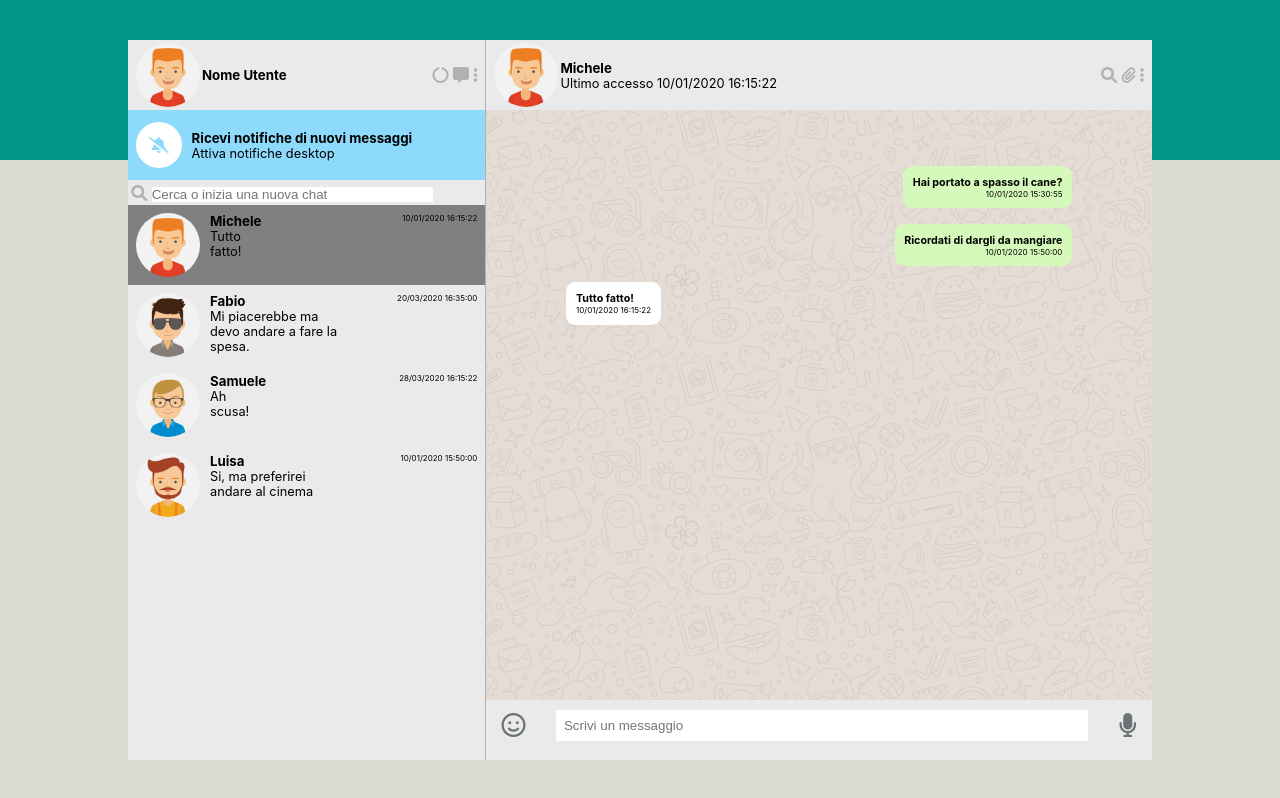
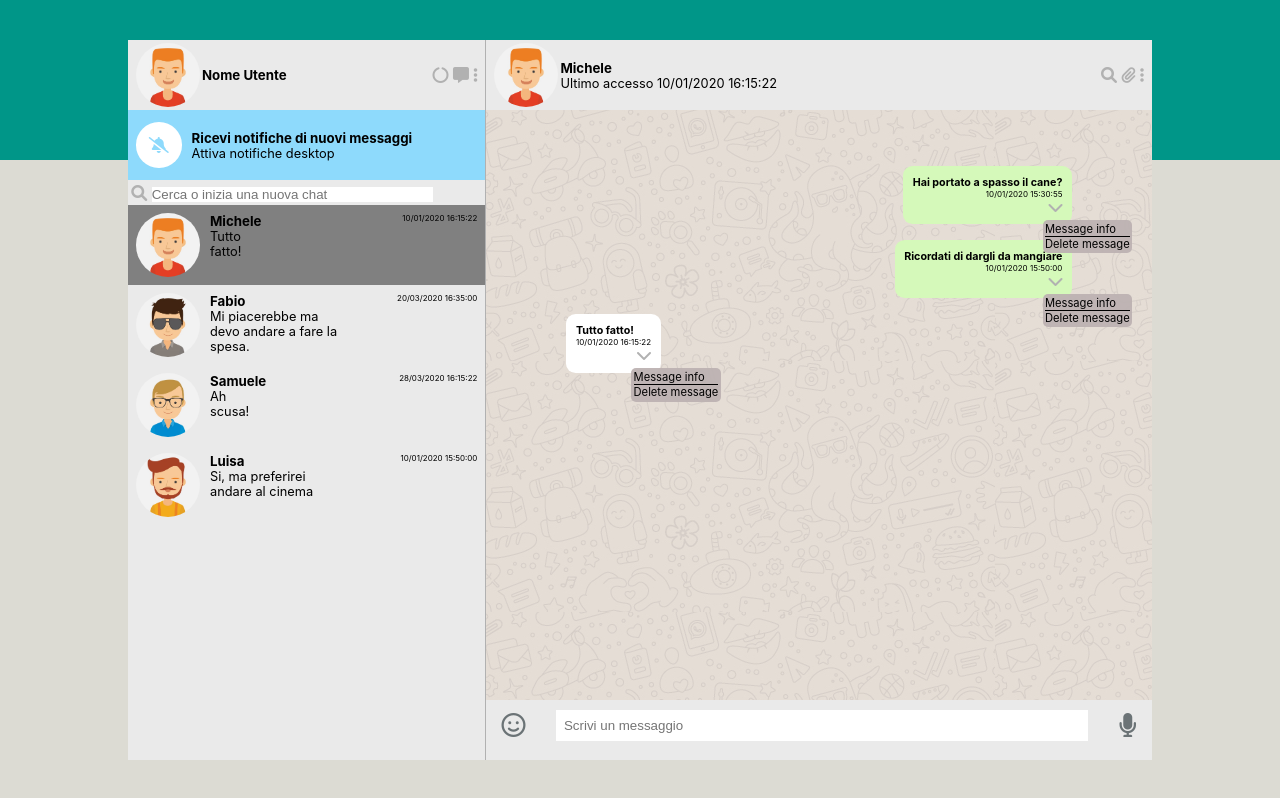
Before and after one commit to ChriEffe/vue-boolzapp, a plain HTML site: page index.html in a window 1280 px wide. Drawn offline with nearby package versions, Linux system fonts and the light colour scheme.

Commit message:
menu tendina parte html

```diff
--- a/css/style.css
+++ b/css/style.css
@@ -17,6 +17,15 @@ html  {
 .fs_08  {
     font-size: 0.8em;
 }
+
+.p-relative  {
+    position: relative;
+}
+
+.border-b  {
+    border-bottom: 1px solid black;
+}
+
 /* general */
 main  {
     height: 100vh;
@@ -195,3 +204,20 @@ li p  {
 .sent h6  {
     align-self: start;
 }
+
+.message-info  {
+    display: flex;
+    flex-direction: column;
+    position: absolute;
+    bottom: -50%;
+    right: -60px;
+    font-size: 0.7em;
+    z-index: 20;
+    background-color: rgba(189, 178, 178, 0.945);
+    border-radius: 5px;
+    padding: 0.2em;
+}
+
+.fa-chevron-down  {
+    align-self: flex-end;
+}
--- a/index.html
+++ b/index.html
@@ -60,7 +60,7 @@
             <div class="right-col">
                 <div class="user">
                     <div class="user-profile">
-                        <img class="user-img" src="img/avatar_1.jpg" alt="">
+                        <img class="user-img" :src="`img/avatar${contacts[counter].avatar}.jpg`" alt="">
                         <div>
                             <h5>{{ contacts[counter].name }}</h5>
                             <p class="fs_08">Ultimo accesso {{ dateView(counter) }}</p>
@@ -76,9 +76,14 @@
                 <!-- chat -->
                 <div class="chat">
                     <!-- nome del tuo utente + il numero di quel messaggio per rendere il codice univoco (:key="contacts[counter].name + index") -->
-                    <div v-for="(message, index) in contacts[counter].messages" :key="contacts[counter].name + index" :class="(message.status == 'sent') ? 'sent' : 'received'">
+                    <div class="p-relative" v-for="(message, index) in contacts[counter].messages" :key="contacts[counter].name + index" :class="(message.status == 'sent') ? 'sent' : 'received'">
                         <h6>{{ message.text }}</h6>
                         <p>{{ message.date }}</p>
+                        <i class="fas fa-chevron-down"></i>
+                        <div class="message-info">
+                            <span class="border-b">Message info</span>
+                            <span>Delete message</span>
+                        </div>
                     </div>
                 </div>
                 <div class="message">
```
